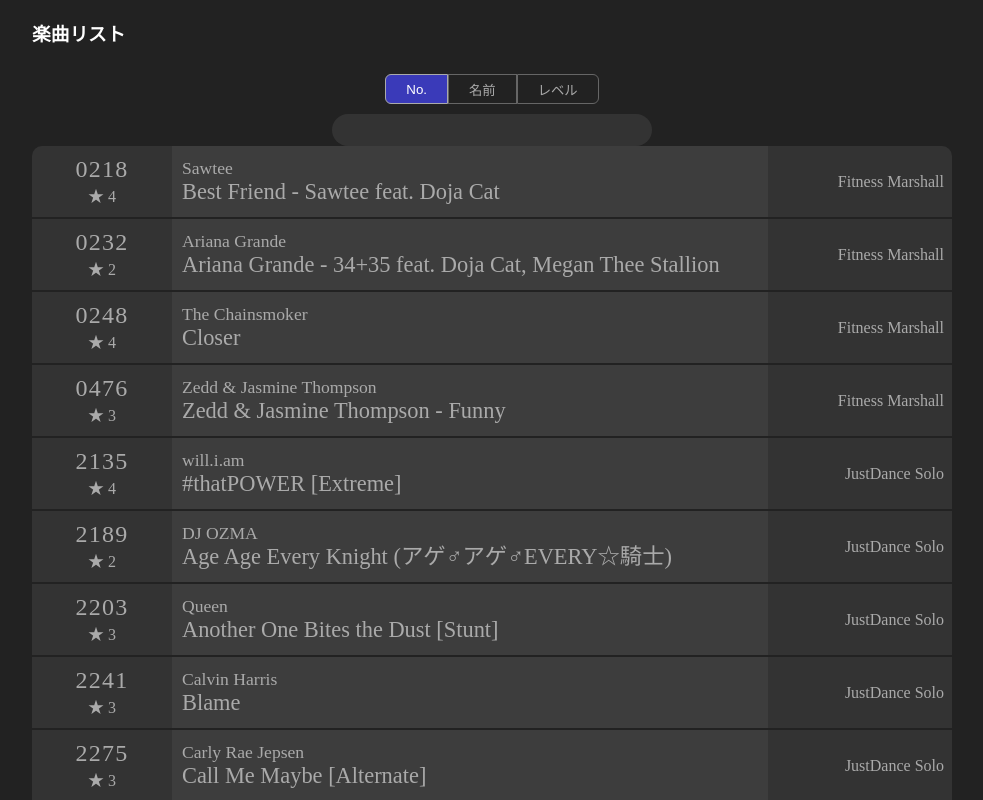
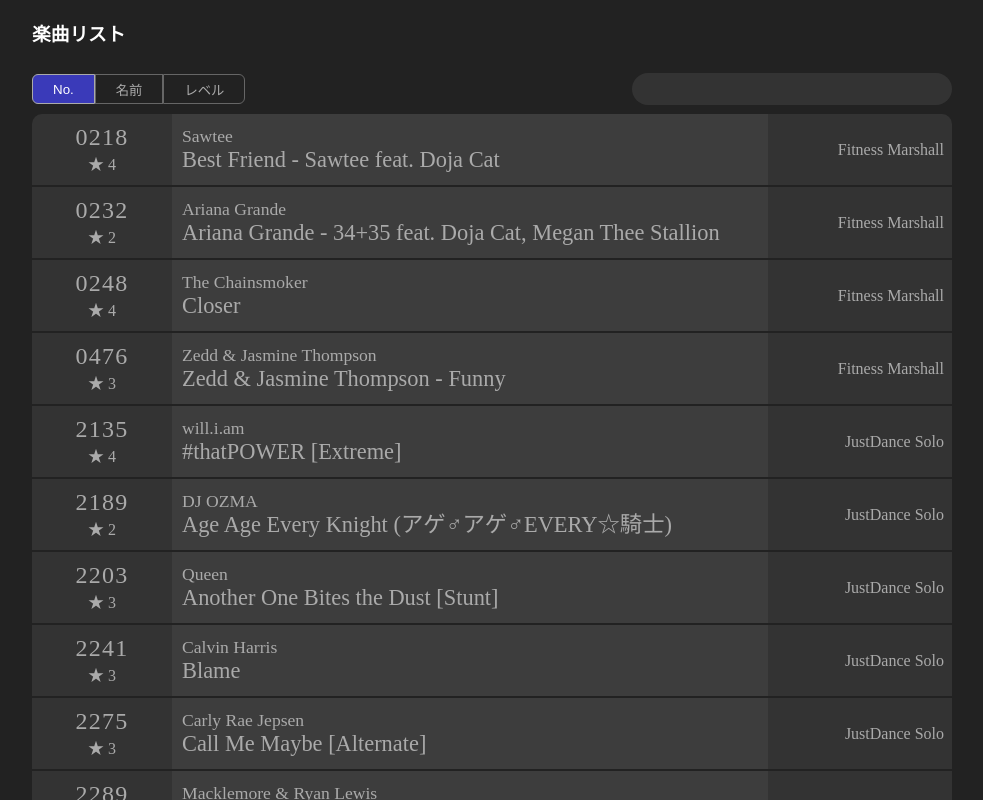
Before and after one commit to Unico417/apps, a React app in the folder JustDanceAssistant/: page / in a window 1280 px wide. Shown: the top 800 px of the page, without its empty margins (148-1131 px from the left). Built offline with nearby package versions, Linux system fonts and the light colour scheme.

Commit message:
JustDanceAssistant - 検索文字列に大文字小文字を含まないように修正

```diff
--- a/JustDanceAssistant/src/Song.js
+++ b/JustDanceAssistant/src/Song.js
@@ -65,7 +65,7 @@
         let result = false;
 
         if (this.inGameTitle) {
-            result ||= this.inGameTitle.includes(text);
+            result ||= this.inGameTitle.toLowerCase().includes(text);
         }
 
         if (this.no) {
@@ -73,10 +73,10 @@
         }
 
         if (this.category) {
-            result ||= this.category.includes(text);
+            result ||= this.category.toLowerCase().includes(text);
         }
 
-        result ||= this.title.includes(text);
+        result ||= this.title.toLowerCase().includes(text);
 
         return !!result;
     }
--- a/JustDanceAssistant/style.css
+++ b/JustDanceAssistant/style.css
@@ -127,7 +127,7 @@
     display: flex;
     justify-content: space-between;
     align-items: center;
-    flex-flow: column;
+    flex-flow: row;
 }
 
 #sort-button {
```
Also changed, not shown: 1 other file (tests, documents, lock files or other folders).
